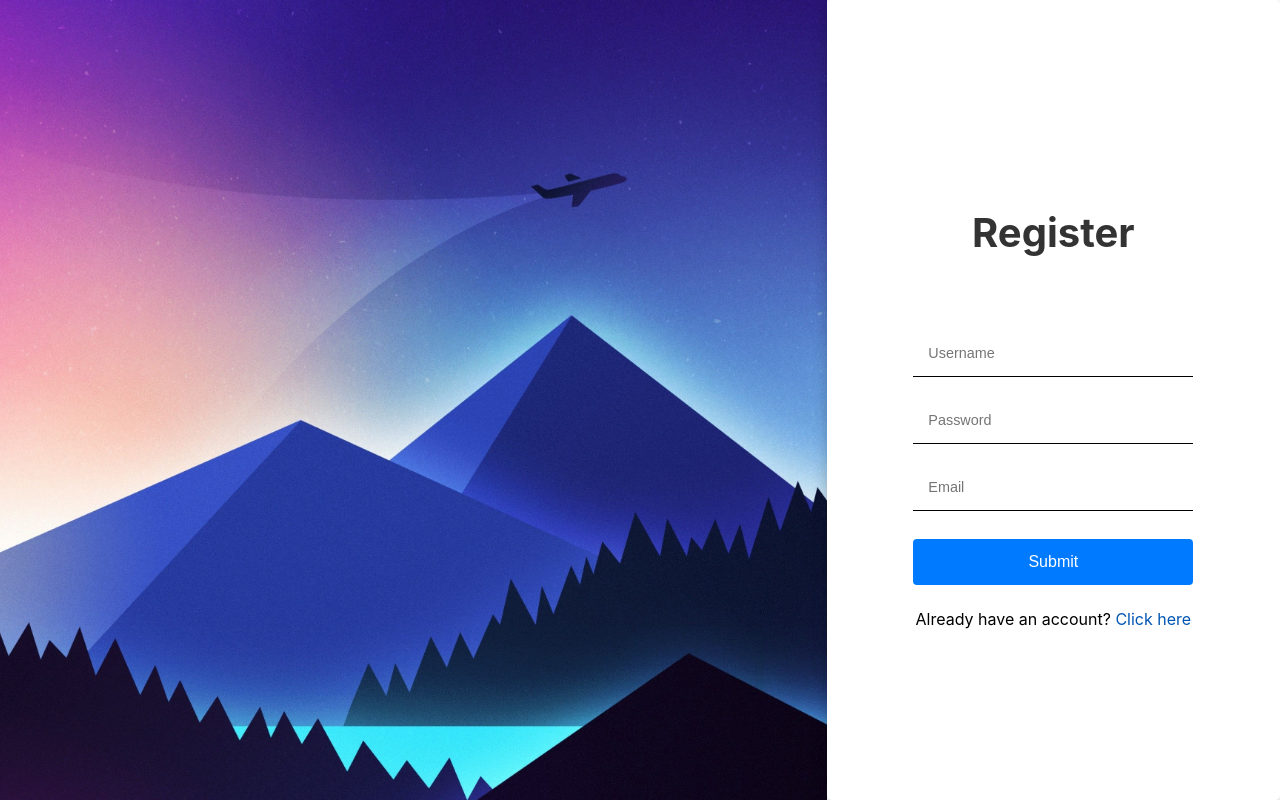
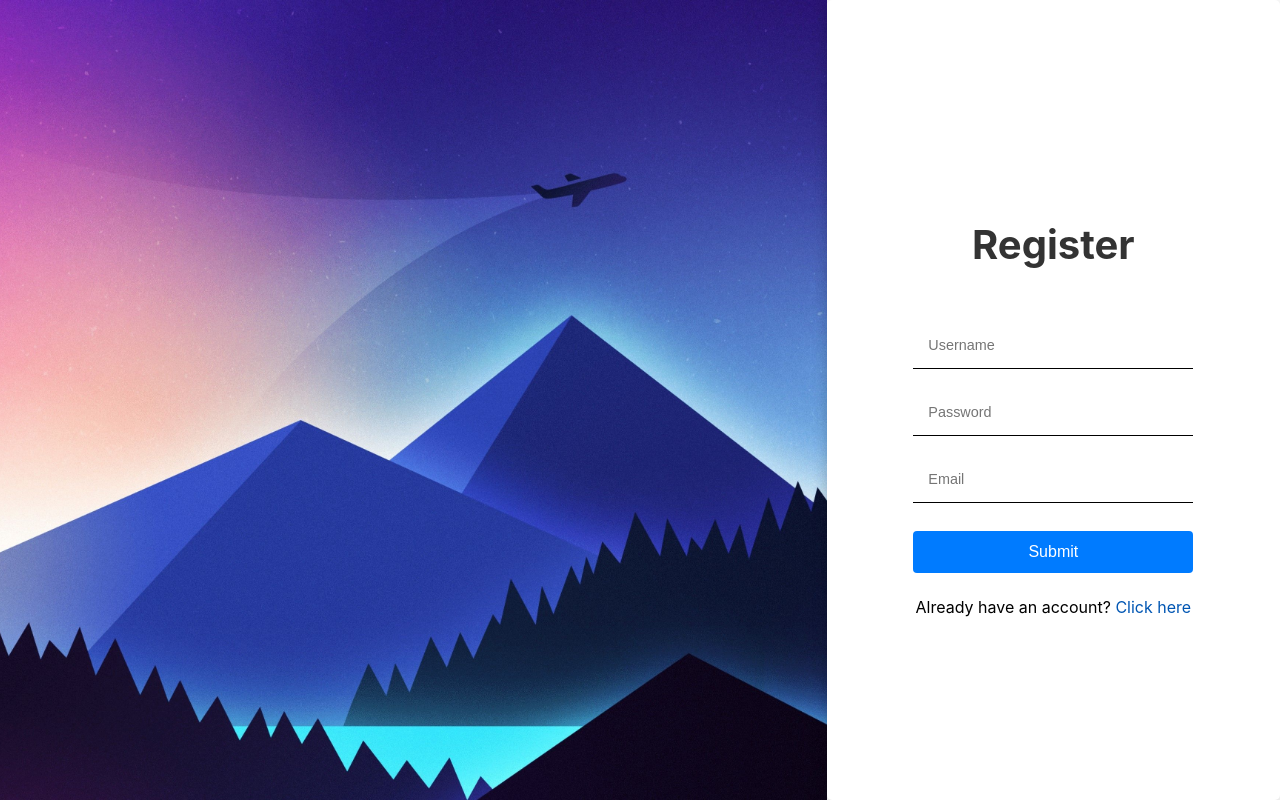
Before and after one commit to boney171/Messenger-Chat-App, a React (Create React App) app in the folder my-frontend/: page / in a window 1280 px wide. Both pictures are taken after a click on the element "Click here". Built offline with nearby package versions, Linux system fonts and the light colour scheme; no server answers.

Commit message:
done with login and register

```diff
--- a/my-frontend/src/components/css/LoginForm.css
+++ b/my-frontend/src/components/css/LoginForm.css
@@ -66,11 +66,12 @@ body {
     border-bottom: 2px solid #0056b3;
 }
 .loginForm input[type="submit"] {
-    padding: 10px 20px;
+    padding: 12px 20px;
     border: none;
     background-color: #007BFF;
     color: #ffffff;
     cursor: pointer;
+    font-size: 1em;
     border-radius: 3px;
 }
 
--- a/my-frontend/src/components/css/RegistrationForm.css
+++ b/my-frontend/src/components/css/RegistrationForm.css
@@ -50,7 +50,7 @@ body {
 .formContainer h4 {
     text-align: center;
     color: #333333;
-    padding-bottom: 20px;
+
     font-size: 40px;
 }
 
@@ -90,7 +90,7 @@ body {
     width: 100%;
     background-color: #007BFF; /* Changed color to blue */
     color: white;
-    padding: 14px 20px;
+    padding: 12px 20px;
     margin: 8px 0;
     border: none;
     border-radius: 4px;
```
